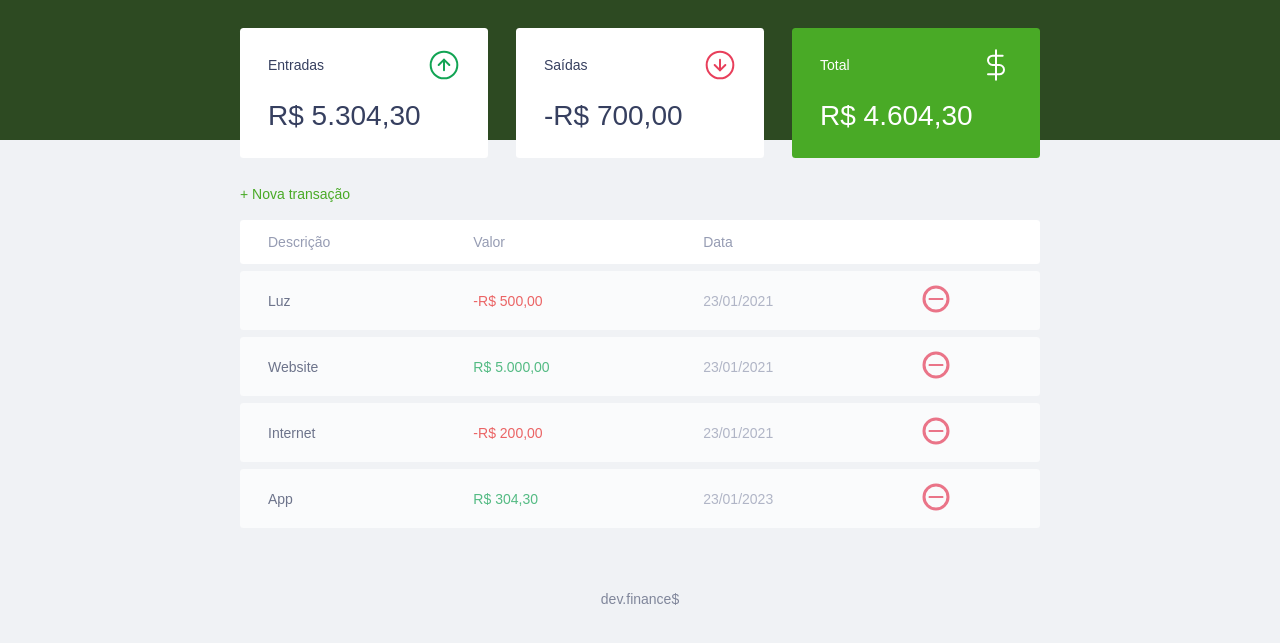
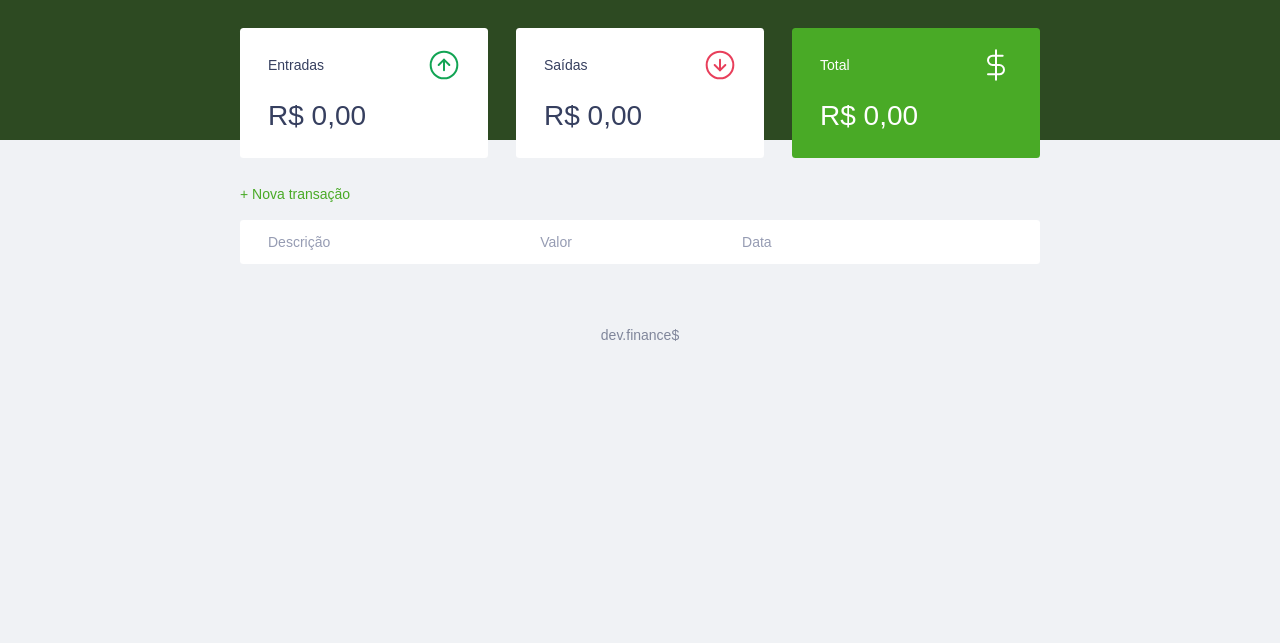
Before and after one commit to VictorFerri/AppFinances, a plain HTML site: page index.html in a window 1280 px wide. Shown: the part 55-698 px from the top of the page. Drawn offline with Linux system fonts and the light colour scheme.

Commit message:
Update FinishAplication

```diff
--- a/index.html
+++ b/index.html
@@ -23,7 +23,7 @@
                         </span>
                         <img src="./assets/income.svg" alt="Image de entradas">
                     </h3>
-                    <p id="incomeDisplay">R$ 5.000,00</p>
+                    <p id="incomeDisplay">R$ 0,00</p>
                 </div>
 
                 <div class="card">
@@ -31,7 +31,7 @@
                         <span>Saídas</span>
                         <img src="./assets/expense.svg" alt="Image de saída">
                     </h3>
-                    <p id="expenseDisplay">R$ 2.000,00</p>
+                    <p id="expenseDisplay">R$ 0,00</p>
                 </div>
 
                 <div class="card total">
@@ -39,7 +39,7 @@
                         <span>Total</span>
                         <img src="./assets/total.svg" alt="Image de total">
                     </h3>
-                    <p id="totalDisplay">R$ 3.000,00</p>
+                    <p id="totalDisplay">R$ 0,00</p>
                 </div>
             </section>
 
--- a/script.js
+++ b/script.js
@@ -16,33 +16,18 @@ const Modal = {
     }
 }
 
+const Storage = {
+    get() {
+        return JSON.parse(localStorage.getItem("dev.finances:transaction")) || []
+    },
+
+    set(transactions) {
+        localStorage.setItem("dev.finances:transaction", JSON.stringify(transactions))
+    }
+}
 
 const Transaction = {
-    all: [
-        {
-            description: 'Luz',
-            amount: -50000,
-            date: '23/01/2021'
-        },
-
-        {
-            description: 'Website',
-            amount: 500000,
-            date: '23/01/2021'
-        },
-
-        {
-            description: 'Internet',
-            amount: -20000,
-            date: '23/01/2021'
-        },
-
-        {
-            description: 'App',
-            amount: 30430,
-            date: '23/01/2023'
-        }
-    ],
+    all: Storage.get(),
 
     add(transaction) {
         Transaction.all.push(transaction);
@@ -112,7 +97,7 @@ const DOM = {
             <td class="${CSSclass}">${amount}</td>
             <td class="date">${transaction.date}</td>
             <td>
-                <img onclick="Transaction.remove(${index})" src="./assets/minus.svg" alt="Remover Transação">
+                <img class="remove" onclick="Transaction.remove(${index})" src="./assets/minus.svg" alt="Remover Transação">
             </td>
 
         `
@@ -233,10 +218,10 @@ const Form = {
 
 const App = {
     init() {
-
         Transaction.all.forEach(DOM.addTransaction)
         DOM.updateBalance();
 
+        Storage.set(transaction.all)
     },
 
     reload() {
--- a/style.css
+++ b/style.css
@@ -204,6 +204,10 @@ td.expense {
     color: #e92929;
 }
 
+.remove {
+    cursor: pointer;
+}
+
 footer {
     text-align: center;
     padding: 4rem 0 2rem;
```
